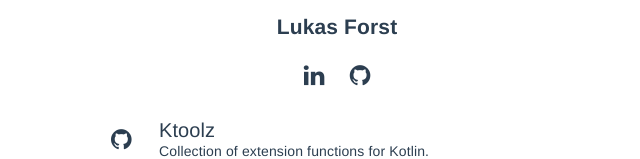
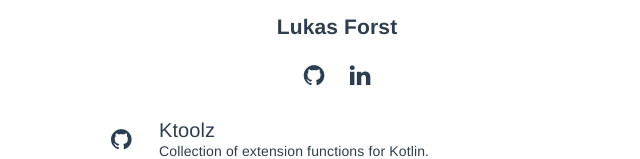
Before and after one commit to LukasForst/lukas.forst.dev, a Vue app: page / in a window 1280 px wide. Shown: the part 255-414 px from the top of the page, without its empty margins (303-943 px from the left). Built offline with nearby package versions, Linux system fonts and the light colour scheme.

Commit message:
witch buttons

```diff
--- a/src/componenets/About.vue
+++ b/src/componenets/About.vue
@@ -4,12 +4,12 @@
 
         <h2>Lukas Forst</h2>
 
+        <md-button class="md-mini md-icon-button" :href="github" target="_blank">
+            <md-icon class="fa fa-github"/>
+        </md-button>
+
         <md-button class="md-mini md-icon-button" :href="linkedin" target="_blank">
             <md-icon class="fa fa-linkedin"/>
-        </md-button>
-
-        <md-button class="md-mini md-icon-button" :href="github" target="_blank">
-            <md-icon class="fa fa-github"/>
         </md-button>
     </div>
 </template>
```
